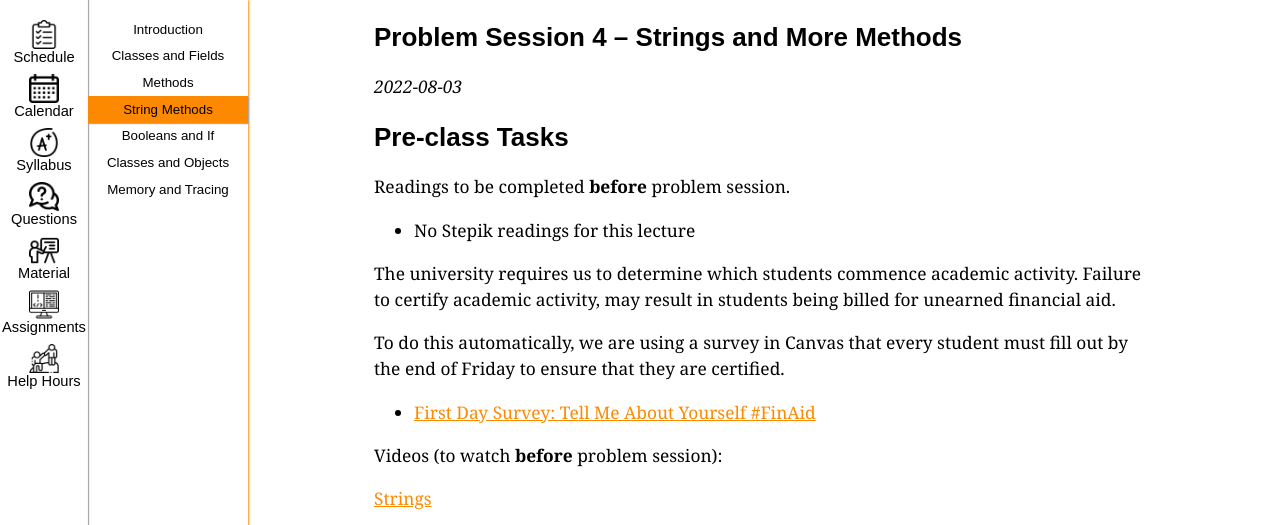
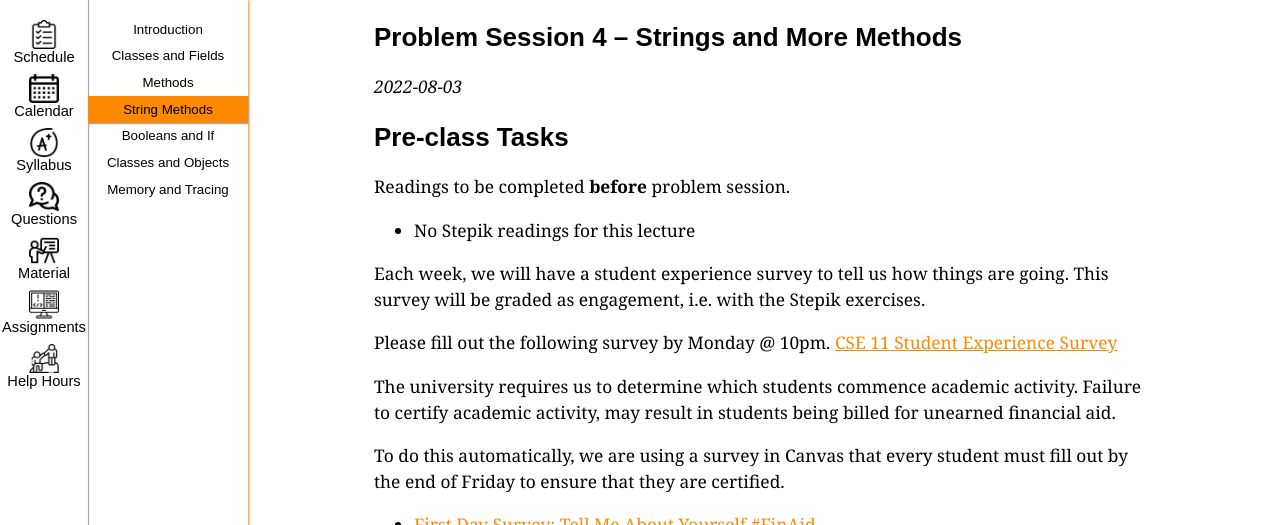
Before and after one commit to ucsd-cse11-su222/ucsd-cse11-su222.github.io, a Jekyll site: the page built from _lectures/lecture4.md, in a window 1280 px wide and 900 px high, cut to the strip 0-525 px from the top of the window. Built offline with Jekyll 4.4.1, drawn with Linux system fonts in a browser that asks for light colours.

Commit message:
Update lecture4.md

```diff
--- a/_lectures/lecture4.md
+++ b/_lectures/lecture4.md
@@ -30,6 +30,12 @@ Readings to be completed **before** problem session.
 
 - No Stepik readings for this lecture
 
+Each week, we will have a student experience survey to tell us how things are going. This survey will be
+graded as engagement, i.e. with the Stepik exercises.
+
+Please fill out the following survey by Monday @ 10pm.
+[CSE 11 Student Experience Survey](https://forms.gle/REPLN8uneDgucLE29){:target="_blank"}
+
 The university requires us to determine which students commence academic activity. Failure to certify academic activity, may result in students being billed for unearned financial aid.
 
 To do this automatically, we are using a survey in Canvas that every student must fill out by the end of Friday
```
